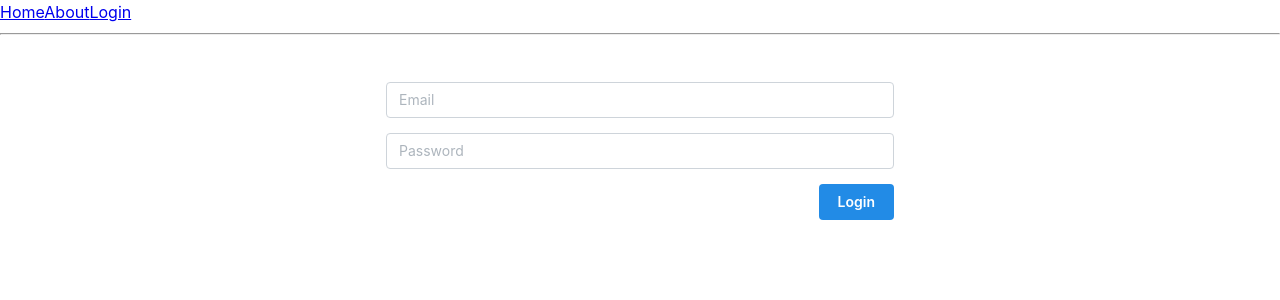
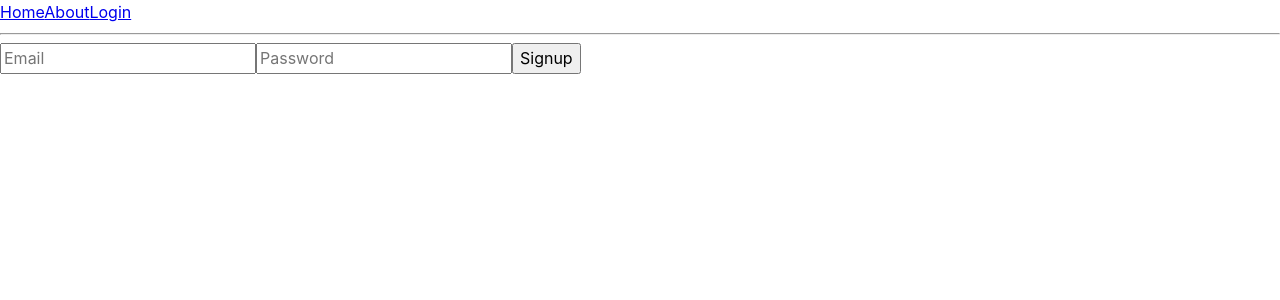
Before and after one commit to toefler/bookingtestv1, a React (Vite) app: page /login in a window 1280 px wide. Shown: the top 300 px of the page. Built offline with nearby package versions, Linux system fonts and the light colour scheme.

Commit message:
icespice

```diff
--- a/src/components/LoginForm.jsx
+++ b/src/components/LoginForm.jsx
@@ -3,7 +3,11 @@ import styles from "./login-form.module.css"
 import { TextInput } from '@mantine/core';
 import { Button } from '@mantine/core';
 import { Container } from '@mantine/core';
+import { createClient } from '@supabase/supabase-js'
 
+const supabaseUrl = 'https://tuqfprlolqdwozasturb.supabase.co'
+const supabaseKey = process.env.SUPABASE_KEY
+const supabase = createClient(supabaseUrl, supabaseKey)
 
 export function LoginForm() {
 const containerProps = {
--- /dev/null
+++ b/src/components/Signup.jsx
@@ -0,0 +1,49 @@
+import { useState } from "react";
+import { createClient } from '@supabase/supabase-js'
+
+const supabaseUrl = 'https://tuqfprlolqdwozasturb.supabase.co'
+const supabaseKey = "eyJhbGciOiJIUzI1NiIsInR5cCI6IkpXVCJ9.eyJpc3MiOiJzdXBhYmFzZSIsInJlZiI6InR1cWZwcmxvbHFkd296YXN0dXJiIiwicm9sZSI6ImFub24iLCJpYXQiOjE3MzE1MDI3MzAsImV4cCI6MjA0NzA3ODczMH0.inEWpMbOf50doEUSLz2mBus1FJirlGvDtrBCJdY3rOU";
+const supabase = createClient(supabaseUrl, supabaseKey)
+
+
+
+function Signup() {
+  const [email, setEmail] = useState("");
+  const [password, setPassword] = useState("");
+
+  async function signUpNewUser() {
+    console.log("sending to supabase",email,password)
+
+    const { data, error } = await supabase.auth.signUp(
+        { email: email, password: password,
+      options: {
+        emailRedirectTo: 'https://example.com/welcome',
+      },
+    })
+    console.log("data",data)
+    console.log("error",error)
+}
+
+
+  const handleSignup = (e) => {
+    e.preventDefault(); // Prevents form from refreshing the page
+    console.log(email, password);
+    // Here you can add async logic for signup (like sending data to a server)
+  };
+
+  return (
+    <div>
+      <form onSubmit={handleSignup}>
+        <input type="text" placeholder="Email" value={email} onChange={(e) => setEmail(e.target.value)}/>
+        <input type="password" placeholder="Password" value={password} onChange={(e) => setPassword(e.target.value)}/>
+        <button type="submit">Signup</button>
+      </form>
+    </div>
+  );
+}
+
+export default Signup;
+
+
+//Async betyder at det tager langtid at sende et signal fra én computer til anden. og uden async can vi ikke skrive await funktionen.
+//Await funktionen bruger man for at vente på at en promise er fuldført. (jeg er blevet lovet et svar i en promise)
--- a/src/routes/login.lazy.jsx
+++ b/src/routes/login.lazy.jsx
@@ -1,13 +1,17 @@
-import { createLazyFileRoute } from '@tanstack/react-router'
-import { LoginForm } from '../components/LoginForm'
+import { lazy } from "react";
+import { createLazyFileRoute } from "@tanstack/react-router";
 
+// Use lazy to dynamically import the Signup component
+const Signup = lazy(() => import("../components/Signup"));
 
-export const Route = createLazyFileRoute('/login')({
+export const Route = createLazyFileRoute("/login")({
   component: RouteComponent,
-})
+});
 
 function RouteComponent() {
-  return(
-   <LoginForm />
-  )
+  return (
+    <div>
+      <Signup />
+    </div>
+  );
 }
```
Also changed, not shown: 1 other file (tests, documents, lock files or other folders).
